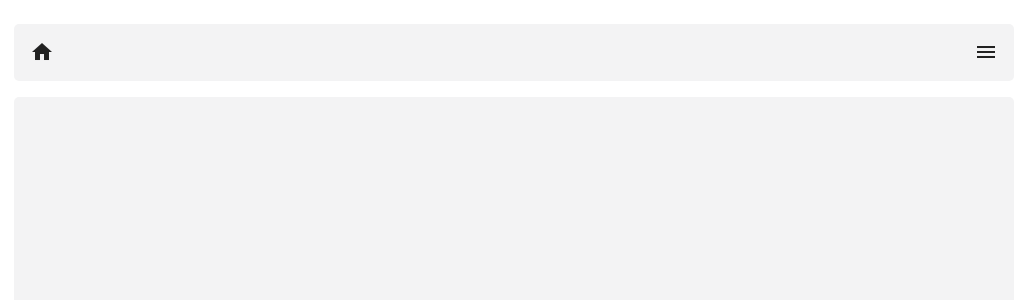
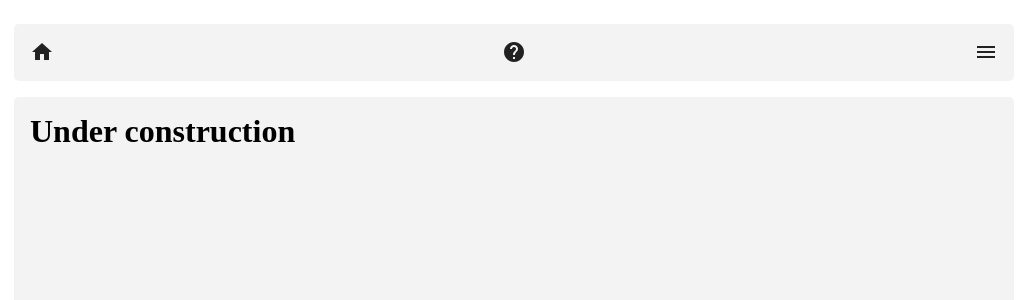
Before and after one commit to TatsutaScott/recipe_book, a Vue app: page /help in a window 1280 px wide. Before the commit this address had no page. Shown: the top 300 px of the page, without its empty margins (126-1152 px from the left). Built offline with nearby package versions, Linux system fonts and the light colour scheme.

Commit message:
added new page for help

```diff
--- a/src/components/nav_comp.vue
+++ b/src/components/nav_comp.vue
@@ -1,6 +1,7 @@
 <template>
   <div class="nav_container">
     <a class="link" href="/"><span class="material-icons">home</span></a>
+    <a class="link" href="/help"><span class="material-icons">help</span></a>
     <a class="link" href="/TOC"><span class="material-icons">menu</span></a>
   </div>
 </template>
--- a/src/router/index.js
+++ b/src/router/index.js
@@ -3,11 +3,13 @@ import { createRouter, createWebHistory } from 'vue-router'
 import recipe_view from '@/views/recipe_view.vue'
 import TOC_view from '@/views/TOC_view.vue'
 import home_view from '@/views/home_view.vue'
+import help_view from '@/views/help_view.vue'
 
 const routes = [
   { path: '/', component: home_view},
   { path: '/recipe/:slug', component: recipe_view },
   { path: '/TOC', component: TOC_view },
+  {path: '/help', component: help_view}
 ]
 
 const router = createRouter({
--- /dev/null
+++ b/src/views/help_view.vue
@@ -0,0 +1,3 @@
+<template>
+  <h1>Under construction</h1>
+</template>
```
